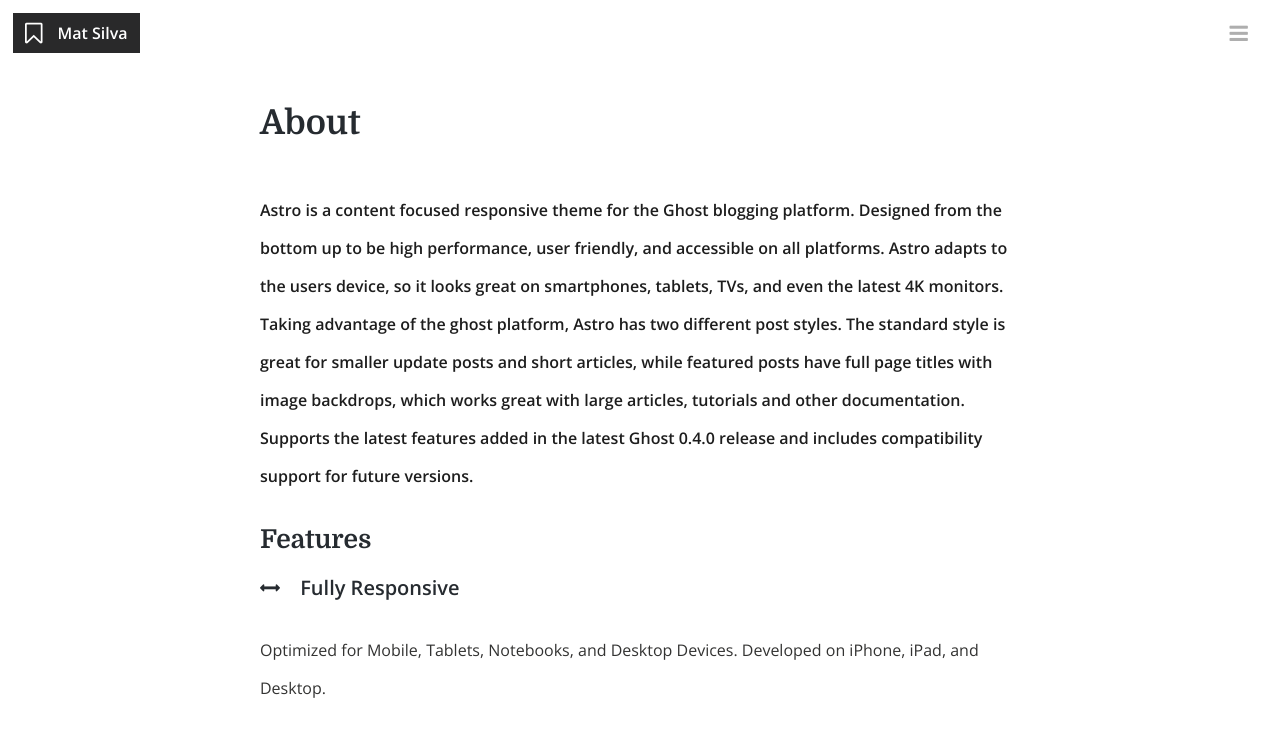
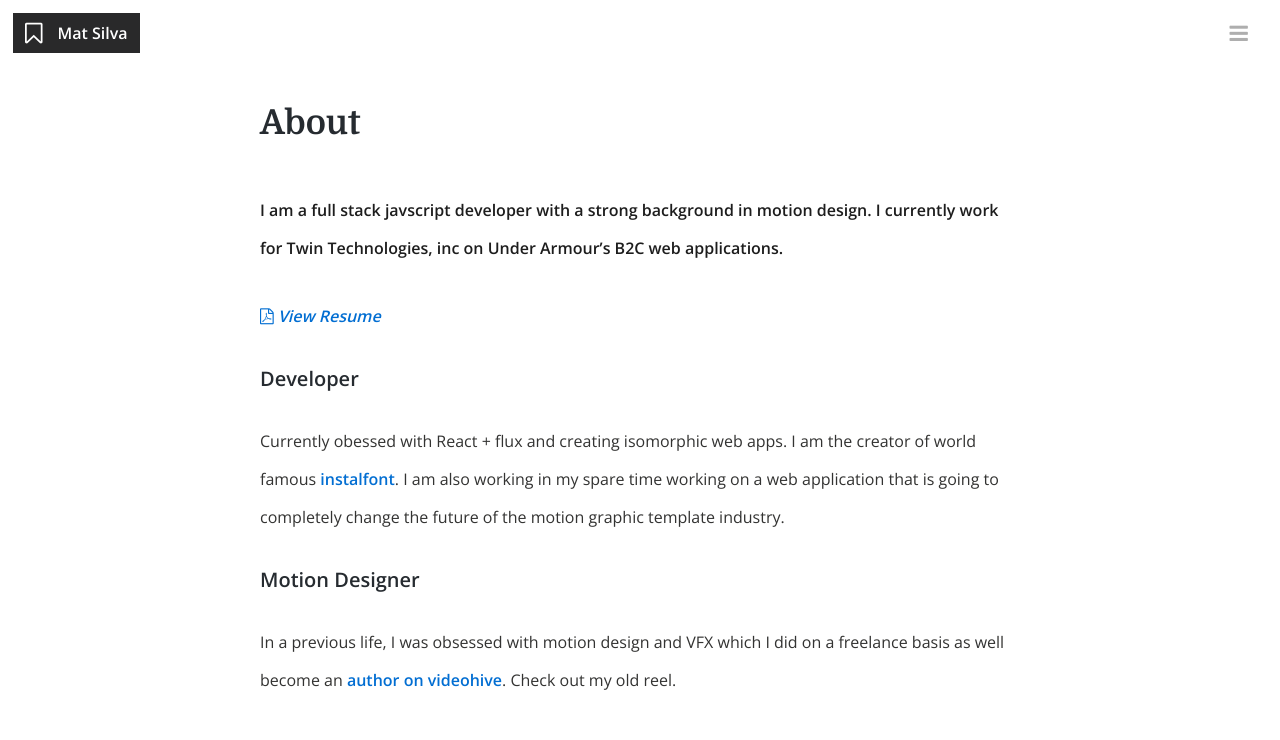
Before and after one commit to matsilva/matsilva.github.io, a Jekyll site: the page built from about.md, in a window 1280 px wide and 1400 px high. Shown: the top 740 px of the window. Built offline with Jekyll 4.4.1, drawn with Linux system fonts in a browser that asks for light colours; nearby versions of some CDN libraries; some of the changed text lies outside the part shown.

Commit message:
Update about

```diff
--- a/about.md
+++ b/about.md
@@ -5,21 +5,15 @@ permalink: /about/
 comments: false
 ---
 
-Astro is a content focused responsive theme for the Ghost blogging platform. Designed from the bottom up to be high performance, user friendly, and accessible on all platforms. Astro adapts to the users device, so it looks great on smartphones, tablets, TVs, and even the latest 4K monitors. Taking advantage of the ghost platform, Astro has two different post styles. The standard style is great for smaller update posts and short articles, while featured posts have full page titles with image backdrops, which works great with large articles, tutorials and other documentation. Supports the latest features added in the latest Ghost 0.4.0 release and includes compatibility support for future versions.
+I am a full stack javscript developer with a strong background in motion design. I currently work for Twin Technologies, inc on Under Armour's B2C web applications.
 
-## Features
+[*<i class="fa fa-file-pdf-o"></i> View Resume*](http://cvmkr.com/FDS0)
 
-#### <i class="fa fa-arrows-h"></i> Fully Responsive
-Optimized for Mobile, Tablets, Notebooks, and Desktop Devices. Developed on iPhone, iPad, and Desktop.
+#### Developer
+Currently obessed with React + flux and creating isomorphic web apps. I am the creator of world famous [instalfont](https://www.npmjs.com/package/installfont). I am also working in my spare time working on a web application that is going to completely change the future of the motion graphic template industry.
 
-#### <i class="fa fa-expand"></i> High Resolution Support
-CSS3 elements & SVG icons scale perfectly on all resolutions, including high resolution devices such mobile phones, retina displays, and 4K monitors.
+#### Motion Designer
+In a previous life, I was obsessed with motion design and VFX which I did on a freelance basis as well become an [author on videohive](http://videohive.net/user/matsilva/portfolio).
+Check out my old reel.
 
-#### <i class="fa fa-cog"></i> Featured Posts
-Feature posts have a full page title design with customizable image header. Make your articles and guides stand out.
-
-#### <i class="fa fa-spinner"></i> High Performance
-Optimized for fast page load times, completely imageless layout, javascript degrading, and CSS3 styling. Google Speed Test score of 94.
-
-#### <i class="fa fa-sort-amount-desc"></i> Article Flow Bar
-Navigating large articles is made simple with the floating article bar which activates as you scroll down the post. It will update to show the current header section.
+<iframe src="//player.vimeo.com/video/58200504?title=0&byline=0&portrait=0" width="760" height="427" frameborder="0" webkitallowfullscreen mozallowfullscreen allowfullscreen></iframe>
```
Also changed, not shown: contact.md (deleted, +0 -10 lines), _includes/header.html (line endings or trailing spaces).
